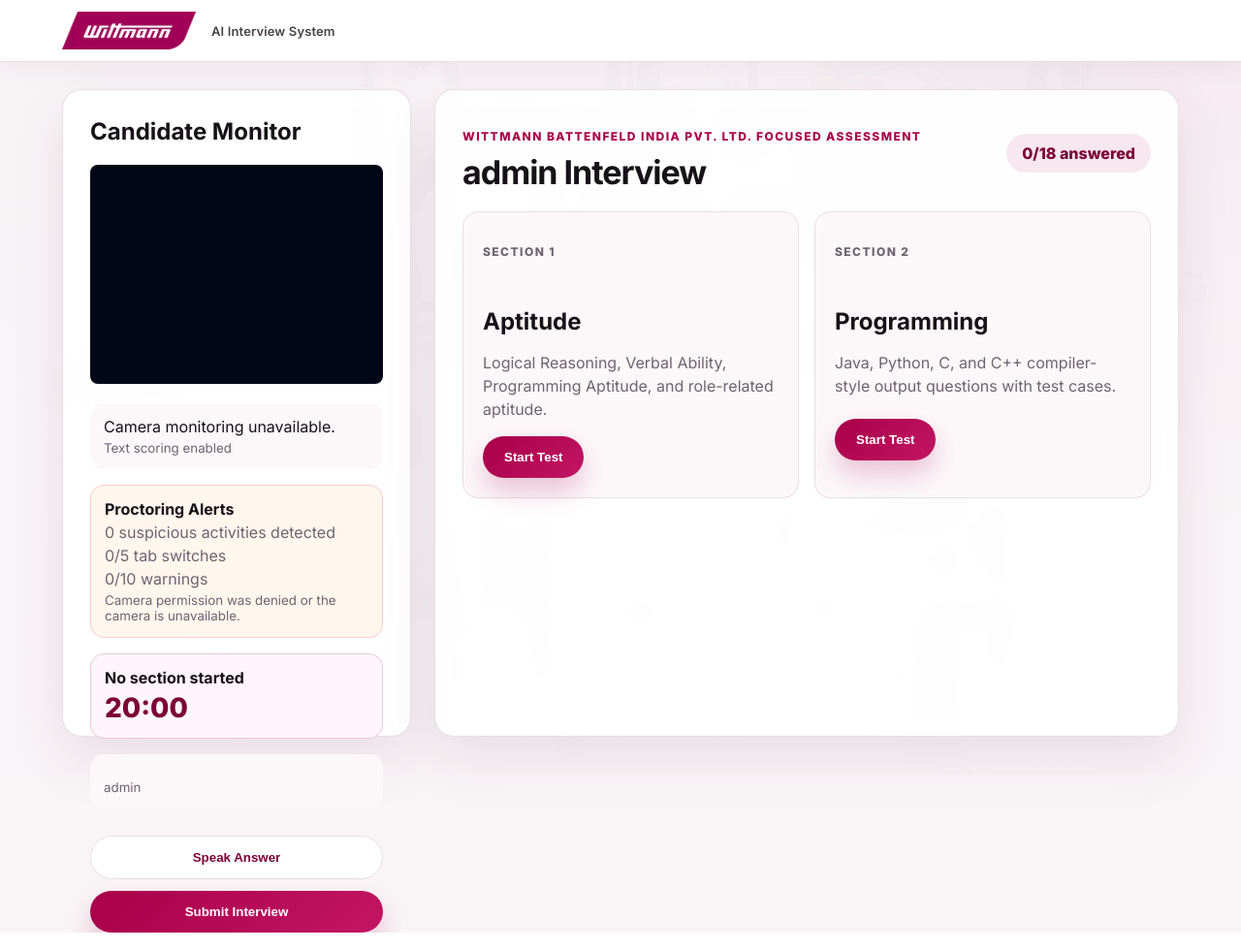
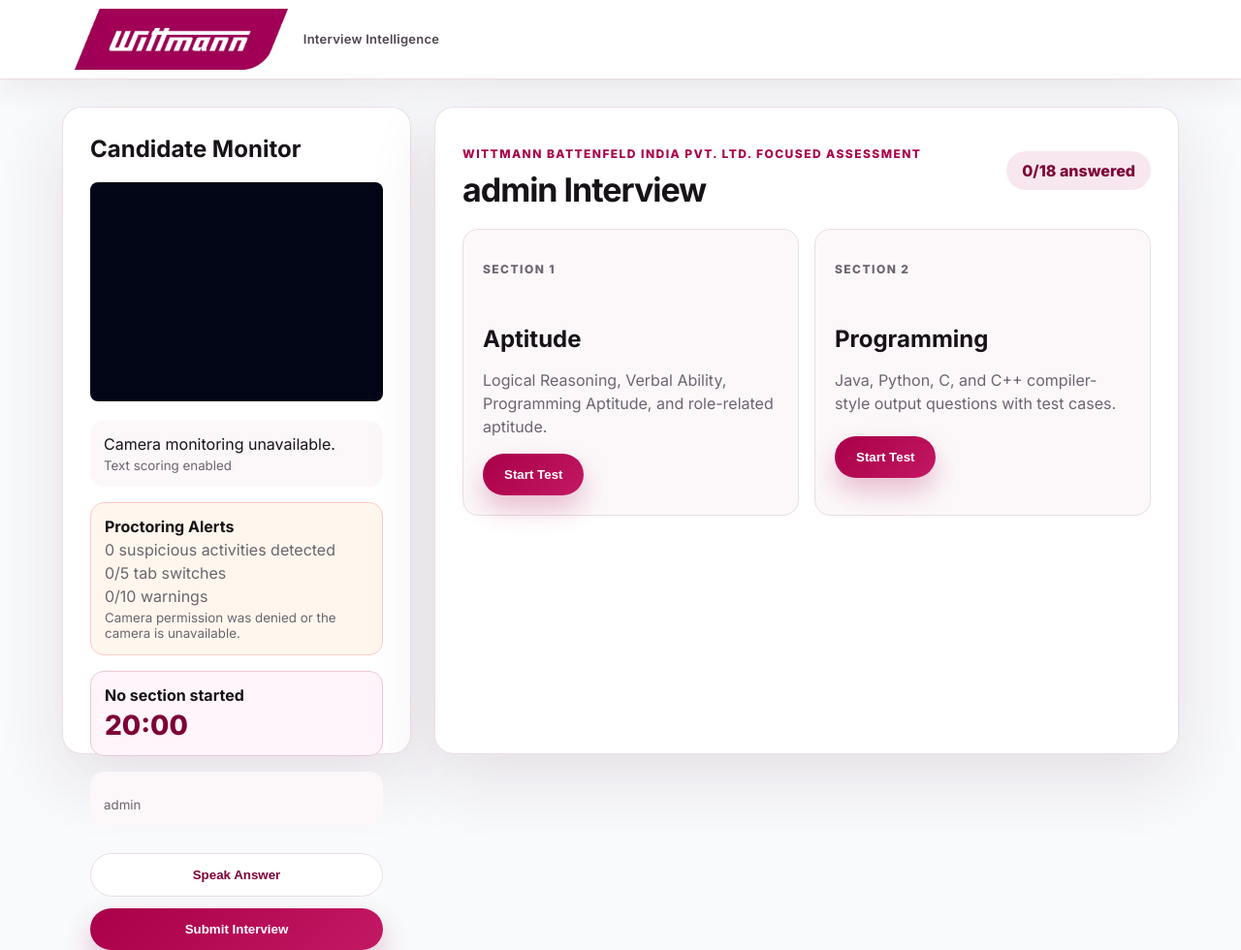
Before and after one commit to Naresh3345/wittmann_interview_ai, a Flask app: page /interview in a window 1280 px wide. Shown: the whole page at 97% size. Run offline with Flask 3, Linux system fonts and the light colour scheme; the visitor is signed in with stand-in values (Sample User, id 1); data comes from the database, SQL or seed files in the repository; parts of the project's set-up code (start-up, migrations or seed data) failed here and were passed over.

Commit message:
Refine the interview UI for company branding

```diff
--- a/static/css/style.css
+++ b/static/css/style.css
@@ -1,14 +1,14 @@
 :root {
-  --bg: #f9f5f7;
+  --bg: #0f172a;
   --card: #ffffff;
-  --muted: #6d6470;
+  --muted: #6b6470;
   --text: #171218;
-  --brand: #a80049;
-  --brand-dark: #7c0036;
-  --brand-soft: #f7e7ef;
+  --brand: #a90049;
+  --brand-dark: #7d0037;
+  --brand-soft: #f8e7ef;
   --line: #eadde4;
   --soft: #fcf8fa;
-  --panel-shadow: 0 22px 56px rgba(89, 35, 61, .10);
+  --panel-shadow: 0 24px 70px rgba(88, 37, 61, .12);
 }
 
 * { box-sizing: border-box; }
@@ -16,63 +16,54 @@
 body {
   margin: 0;
   font-family: Inter, system-ui, sans-serif;
-  background: var(--bg);
+  background: #f8fafc;
   color: var(--text);
   position: relative;
 }
 
 body::before {
-  content: "";
-  position: fixed;
-  inset: 0;
-  background:
-    radial-gradient(circle at top right, rgba(168, 0, 73, .11), transparent 36%),
-    linear-gradient(rgba(249, 245, 247, .94), rgba(249, 245, 247, .98)),
-    url("../robot_automation_teaser_2020_11_web.jpg") center center / cover no-repeat;
-  opacity: .34;
-  pointer-events: none;
-  z-index: -1;
+  content: none;
 }
 
 .navbar {
-  min-height: 64px;
-  padding: 0 5vw;
+  min-height: 82px;
+  padding: 0 6vw;
   display: flex;
   align-items: center;
   justify-content: space-between;
   color: var(--text);
-  background: rgba(255, 255, 255, .96);
+  background: rgba(255, 255, 255, .97);
   border-bottom: 1px solid rgba(234, 221, 228, .95);
-  box-shadow: 0 8px 24px rgba(89, 35, 61, .06);
+  box-shadow: 0 10px 28px rgba(88, 37, 61, .08);
 }
 
 .brand { display: flex; gap: 16px; align-items: center; }
 .brand-logo {
   display: block;
-  width: clamp(112px, 12vw, 138px);
+  width: clamp(150px, 18vw, 220px);
   height: auto;
   object-fit: contain;
 }
 .brand span {
   display: block;
-  color: #4b414b;
+  color: #4d444e;
   font-size: 13px;
   font-weight: 600;
-  letter-spacing: .01em;
+  letter-spacing: .02em;
 }
 
 .login-layout,
 .role-layout {
-  min-height: calc(100vh - 64px);
+  min-height: calc(100vh - 82px);
   display: grid;
   grid-template-columns: 1fr 460px;
   gap: 52px;
   align-items: center;
   padding: 64px 8vw;
   background:
-    linear-gradient(115deg, rgba(255, 250, 252, .98) 0%, rgba(250, 238, 244, .95) 50%, rgba(255, 255, 255, .88) 100%),
-    radial-gradient(circle at top right, rgba(168, 0, 73, .18), transparent 34%),
-    url("../robot_automation_teaser_2020_11_web.jpg") center center / cover no-repeat;
+    linear-gradient(115deg, rgba(255, 248, 251, .98) 0%, rgba(249, 233, 240, .98) 52%, rgba(238, 210, 223, .96) 100%),
+    radial-gradient(circle at 82% 18%, rgba(169, 0, 73, .18), transparent 28%),
+    radial-gradient(circle at 88% 70%, rgba(125, 0, 55, .12), transparent 32%);
 }
 
 .login-copy,
@@ -103,8 +94,8 @@ h1 {
 .form-panel,
 .camera-panel,
 .question-panel {
-  background: rgba(255, 255, 255, .92);
-  border: 1px solid rgba(234, 221, 228, .98);
+  background: rgba(255, 255, 255, .96);
+  border: 1px solid rgba(234, 221, 228, .96);
   border-radius: 20px;
   padding: 28px;
   box-shadow: var(--panel-shadow);
@@ -174,9 +165,9 @@ input[type="file"] {
 }
 
 .primary {
-  background: linear-gradient(135deg, var(--brand), #c21664);
+  background: linear-gradient(135deg, var(--brand), #c31863);
   color: white;
-  box-shadow: 0 14px 28px rgba(168, 0, 73, .22);
+  box-shadow: 0 14px 28px rgba(169, 0, 73, .24);
 }
 
 .ghost {
@@ -301,7 +292,7 @@ input[type="file"] {
   display: grid;
   grid-template-columns: 360px 1fr;
   gap: 24px;
-  padding: 28px 5vw 42px;
+  padding: 28px 5vw;
 }
 
 .camera-panel {
@@ -347,13 +338,13 @@ video {
 }
 
 .alarm-box.active {
-  background: var(--brand-soft);
+  background: #fee2e2;
   border-color: #dc2626;
   animation: alarmPulse .7s ease-in-out 3;
 }
 
 .timer-box {
-  border: 1px solid #e7c9d7;
+  border: 1px solid #e8c8d7;
   background: #fff5fa;
 }
 
--- a/templates/base.html
+++ b/templates/base.html
@@ -3,7 +3,7 @@
 <head>
   <meta charset="UTF-8" />
   <meta name="viewport" content="width=device-width, initial-scale=1.0" />
-  <title>{{ company_name }} AI Interview System</title>
+  <title>{{ company_name }} Interview Intelligence</title>
   <link rel="preconnect" href="https://fonts.googleapis.com">
   <link rel="preconnect" href="https://fonts.gstatic.com" crossorigin>
   <link href="https://fonts.googleapis.com/css2?family=Inter:wght@400;500;600;700;800&display=swap" rel="stylesheet">
@@ -17,7 +17,7 @@
         src="{{ url_for('static', filename='wittmann-logo-hq.png') }}"
         alt="Wittmann logo"
       >
-      <span>AI Interview System</span>
+      <span>Interview Intelligence</span>
     </div>
   </nav>
   {% block content %}{% endblock %}
```
Also changed, not shown: other parts of static/css/style.css (+11 -12 lines).
